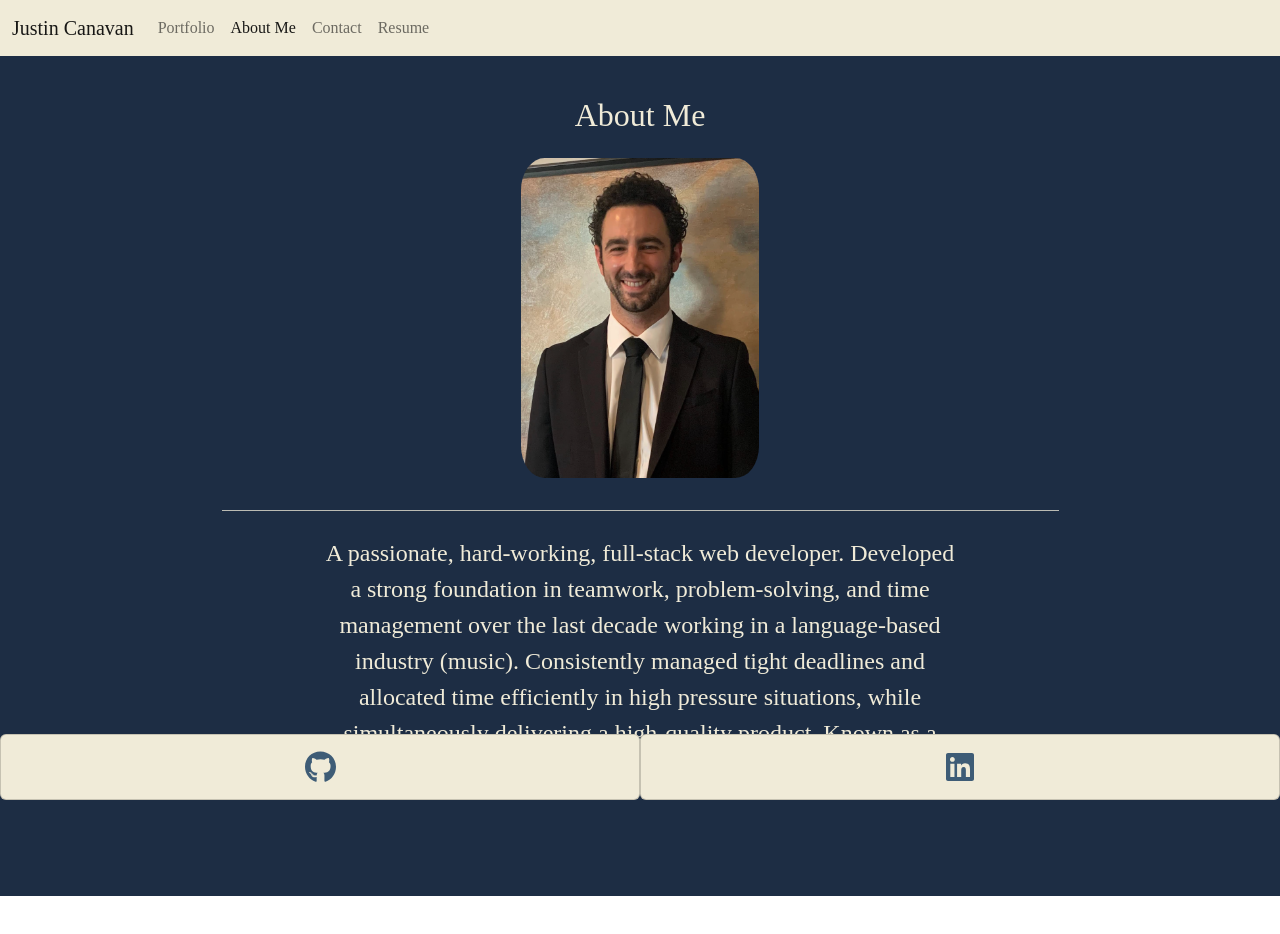
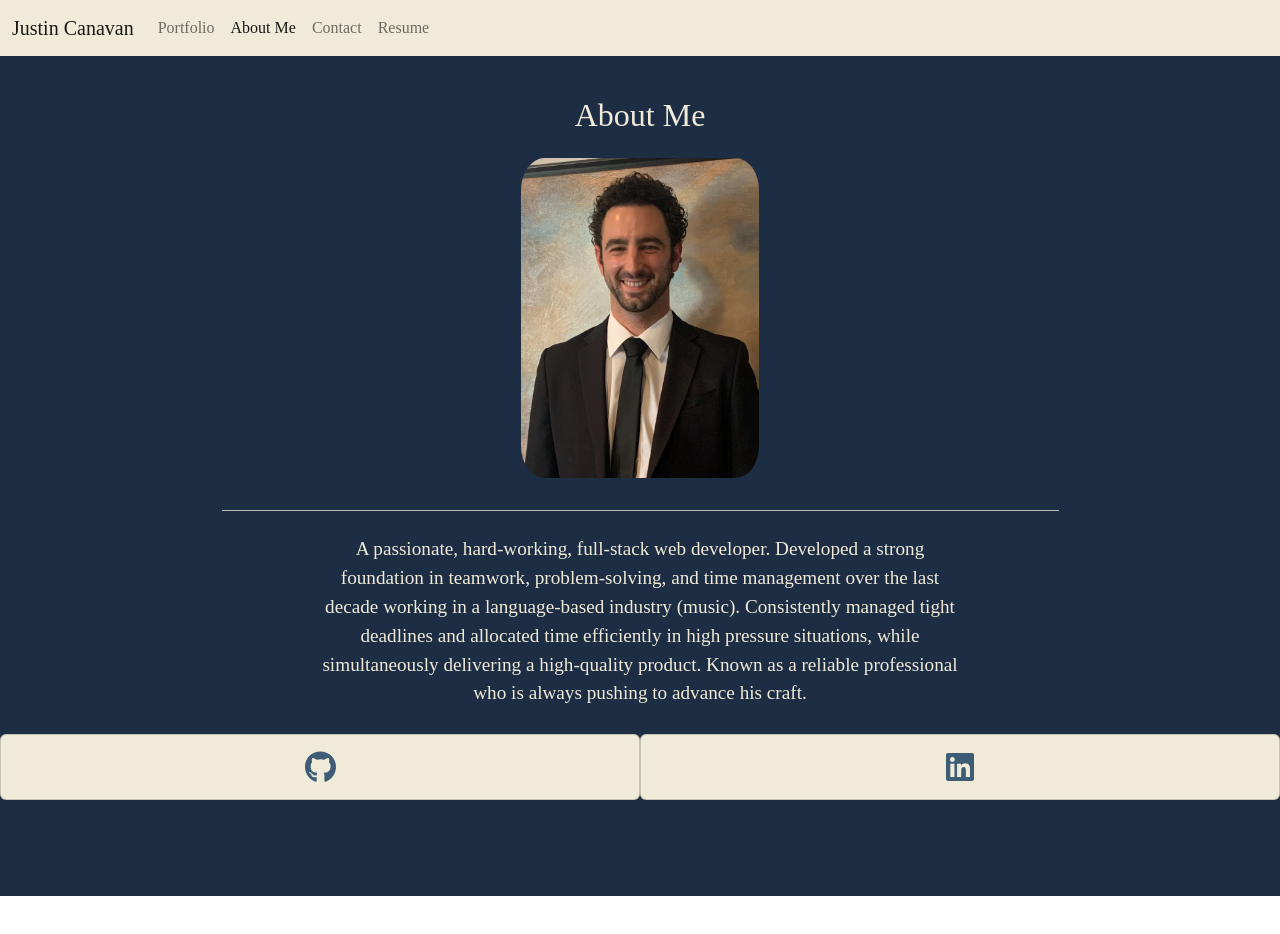
Before and after one commit to justincanavanmusic/react-portfolio, a React (Create React App) app: page / in a window 1280 px wide. Shown: the top 934 px of the page. Built offline with nearby package versions, Linux system fonts and the light colour scheme; a web font is replaced by a local one.

Commit message:
changed order of portfolio

```diff
--- a/src/components/pages/Portfolio.js
+++ b/src/components/pages/Portfolio.js
@@ -11,6 +11,11 @@ const projects = [
     liveLink:  "https://shielded-basin-55972.herokuapp.com/",
   },
   {
+    name: "Tech Blog",
+    githubRepo:  "https://github.com/justincanavanmusic/tech-blog",
+    liveLink:     "https://floating-fortress-15177.herokuapp.com/",
+  },
+  {
     name: "Chicago Hotspot",
     githubRepo:  "https://github.com/allisonnault/Chicago-Attractions",
     liveLink:   "https://ancient-wildwood-93900.herokuapp.com/",
@@ -21,11 +26,6 @@ const projects = [
     liveLink:  "https://justincanavanmusic.github.io/music-dashboard/",
   },
 
-  {
-    name: "Tech Blog",
-    githubRepo:  "https://github.com/justincanavanmusic/tech-blog",
-    liveLink:     "https://floating-fortress-15177.herokuapp.com/",
-  },
   {
     name: "Social Network",
     githubRepo:  "https://github.com/justincanavanmusic/social-network",
--- a/src/components/pages/Resume.js
+++ b/src/components/pages/Resume.js
@@ -1,5 +1,5 @@
 import React from "react";
-import resume from "../../assets/justin-canavan-resume.pdf";
+import resume from "../../assets/justin-canavan-resume-final.pdf";
 import './index.css';
 import { FontAwesomeIcon } from "@fortawesome/react-fontawesome";
 import { faArrowUpFromBracket } from '@fortawesome/free-solid-svg-icons';
@@ -63,7 +63,7 @@ export default function Resume() {
       <div className="d-flex mb-5 justify-content-center">
         <div className="mb-5">
         <h5 className="font resume-margin mb-4">Download my resume with the icon below!</h5>
-      <a href={resume} download="justin-canavan-resume.pdf" className="font">
+      <a href={resume} download="justin-canavan-resume-final.pdf" className="font">
       <FontAwesomeIcon icon={faArrowUpFromBracket} size="2xl" />
       </a>
       <br></br>
--- a/src/index.css
+++ b/src/index.css
@@ -84,7 +84,7 @@ code {
 
 .bio {
   /* font-size: 2.45vh; */
-  font-size: 1.5rem;
+  font-size: 1.2rem;
   padding-bottom: 5vh;
 }
 
```
Also changed, not shown: 15 other files (tests, documents, lock files or other folders).
